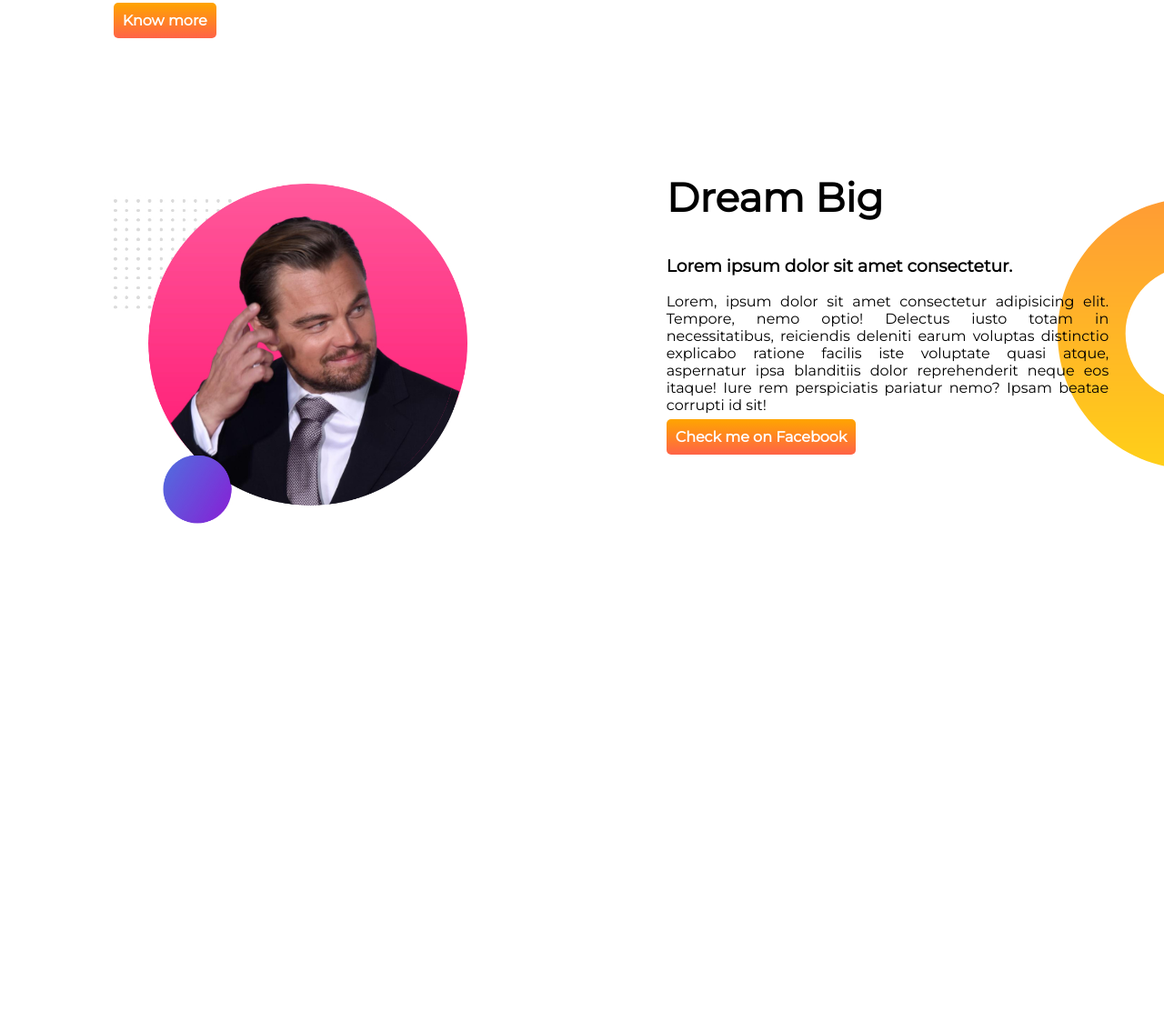
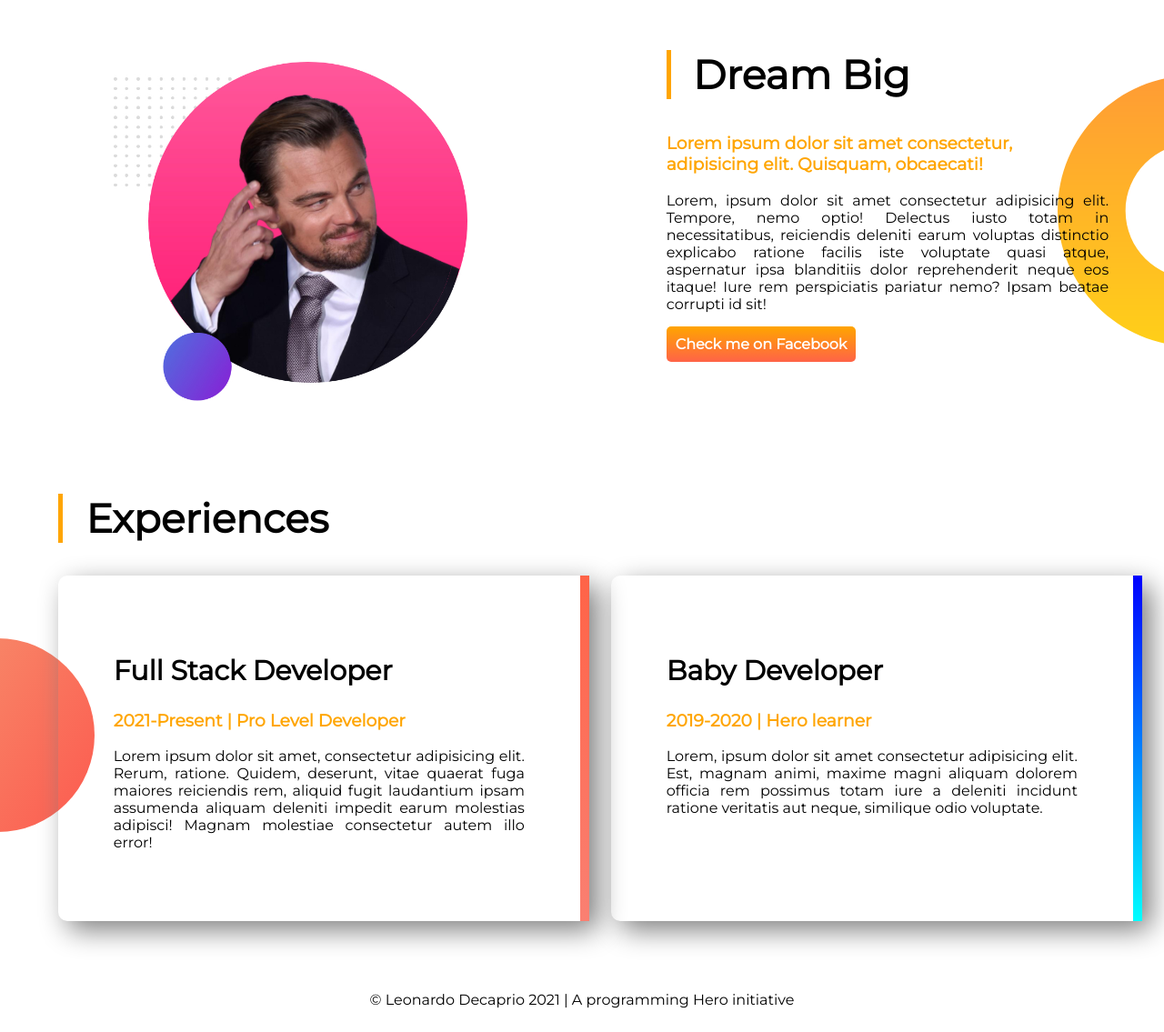
Before and after one commit to KaziTanvir786/Developer-Portfolio-Design, a plain HTML site: page index.html in a window 1280 px wide. Shown: the part 606-1741 px from the top of the page at 91% size. Before the commit the page ends 1247 px from the top, so only its background shows below. Drawn offline with Linux system fonts and the light colour scheme.

Commit message:
Complet design uploaded

```diff
--- a/css/style.css
+++ b/css/style.css
@@ -5,12 +5,13 @@ body{
 h1{
     font-size: 44px;
 }
-
 span{
-    color: orange;
     font-size: 60px;
 }
-section{
+.orange{
+    color: orange;
+}
+.flexible-container{
     display: flex;
     padding-left: 5%;
 }
@@ -22,6 +23,9 @@ section{
     width: 80%;
     padding-top: 10%;
 }
+.half-width p{
+    padding-bottom: 2%;
+}
 p{
     text-align: justify;
 }
@@ -32,6 +36,14 @@ p{
     border-radius: 5px;
     color: white;
     font-weight: 600;
+    margin-top: 5%;
+    transition: 0.2s;
+}
+.know-more-button:hover{
+    box-shadow: 5px 5px 10px gray;
+    background-image: linear-gradient(rgb(99, 219, 255),rgb(99, 219, 255));
+    color: black;
+    padding: 2.5%;
 }
 .top-banner{
     background-image: url(../images/top-banner.png);
@@ -42,3 +54,50 @@ p{
     background-repeat: no-repeat;
     background-position: right;
 }
+.experience-item{
+    width: 40%;
+    padding: 5%;
+    box-shadow: 10px 10px 30px gray;
+    margin-right: 2%;
+    border-radius: 10px;
+    margin-bottom: 5%;
+    transition: 0.3s;
+}
+.experience-item:hover{
+    transform: scale(1.05);
+}
+h2{
+    font-size: 30px;
+}
+.experience-area{
+    background-image: url(../images/exp-bg.png);
+    background-repeat: no-repeat;
+    background-position: left;
+}
+#full-stack{
+    border-right: 10px solid;
+    border-image: linear-gradient(tomato, salmon);
+    border-image-slice: 1;
+}
+#baby{
+    border-right: 10px solid;
+    border-image: linear-gradient(blue, cyan);
+    border-image-slice: 1;
+}
+footer p{
+    text-align: center;
+    margin-bottom: 2%;
+}
+.experience-area h1{
+    margin-left: 5%;
+    border-left: 5px solid orange;
+    padding-left: 2%;
+}
+#heading{
+    border-left:5px solid orange;
+    padding-left: 5%;
+}
+#dream{
+    border-left: 5px solid orange;
+    padding-left: 5%;
+}
--- a/index.html
+++ b/index.html
@@ -13,11 +13,12 @@
 </head>
 
 <body>
-    <section class="top-banner">
+    <section class="top-banner flexible-container">
         <div class="half-width">
-            <h1>Welcome to</h1>
-            <h1> <span>Leonardo DeCaprio</span>'s Website</h1>
-            <h3>Lorem ipsum dolor, sit amet consectetur adipisicing elit. Sapiente, ratione</h3>
+            <div id="heading">
+                <h1> <span class="orange">Leonardo De</span><span>Caprio</span></h1>
+            </div>
+            <h3 class="orange">Lorem ipsum dolor, sit amet consectetur adipisicing elit. Sapiente, ratione</h3>
             <p>Lorem, ipsum dolor sit amet consectetur adipisicing elit. Sapiente magni fugit harum. Sit assumenda dicta
                 a
                 molestiae, voluptatibus impedit facere error, cumque, eaque quam repellat esse libero adipisci
@@ -34,14 +35,14 @@
         </div>
     </section>
 
-    <section class="dream-big">
+    <section class="dream-big flexible-container">
         <div class="half-width">
             <img src="images/pic-2-bg.jpg" alt="Leonardo DeCaprio's another picture">
         </div>
 
         <div class="half-width">
-            <h1>Dream Big</h1>
-            <h3>Lorem ipsum dolor sit amet consectetur.</h3>
+            <h1 id="dream">Dream Big</h1>
+            <h3 class="orange">Lorem ipsum dolor sit amet consectetur, adipisicing elit. Quisquam, obcaecati!</h3>
             <p>Lorem, ipsum dolor sit amet consectetur adipisicing elit. Tempore, nemo optio! Delectus iusto totam in
                 necessitatibus, reiciendis deleniti earum voluptas distinctio explicabo ratione facilis iste voluptate
                 quasi atque, aspernatur ipsa blanditiis dolor reprehenderit neque eos itaque! Iure rem perspiciatis
@@ -52,6 +53,35 @@
         </div>
     </section>
 
+    <section class="experience-area">
+        <h1>Experiences</h1>
+        <div class="flexible-container">
+            <div id="full-stack" class="experience-item">
+                <h2>Full Stack Developer</h2>
+                <h3 class="orange">2021-Present | Pro Level Developer</h3>
+                <p>
+                    Lorem ipsum dolor sit amet, consectetur adipisicing elit. Rerum, ratione. Quidem, deserunt, vitae
+                    quaerat fuga maiores reiciendis rem, aliquid fugit laudantium ipsam assumenda aliquam deleniti
+                    impedit
+                    earum molestias adipisci! Magnam molestiae consectetur autem illo error!
+                </p>
+            </div>
+            <div id="baby" class="experience-item">
+                <h2>Baby Developer</h2>
+                <h3 class="orange">2019-2020 | Hero learner</h3>
+                <p>
+                    Lorem, ipsum dolor sit amet consectetur adipisicing elit. Est, magnam animi, maxime magni aliquam
+                    dolorem officia rem possimus totam iure a deleniti incidunt ratione veritatis aut neque, similique
+                    odio
+                    voluptate.
+                </p>
+            </div>
+        </div>
+    </section>
+    <footer>
+        <p>© Leonardo Decaprio 2021 | A programming Hero initiative</p>
+    </footer>
+
 </body>
 
 </html>
```
Also changed, not shown: images/jhankar.png (deleted), images/jhankar2.png (deleted), images/my-bg.png (deleted), images/my-bg2.png (deleted).
